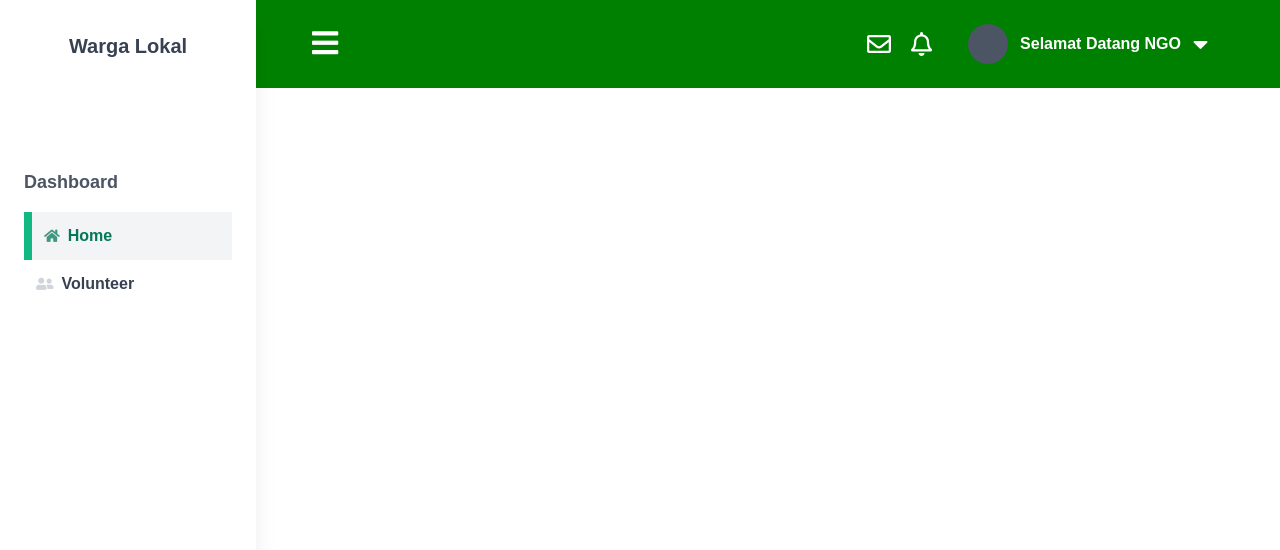
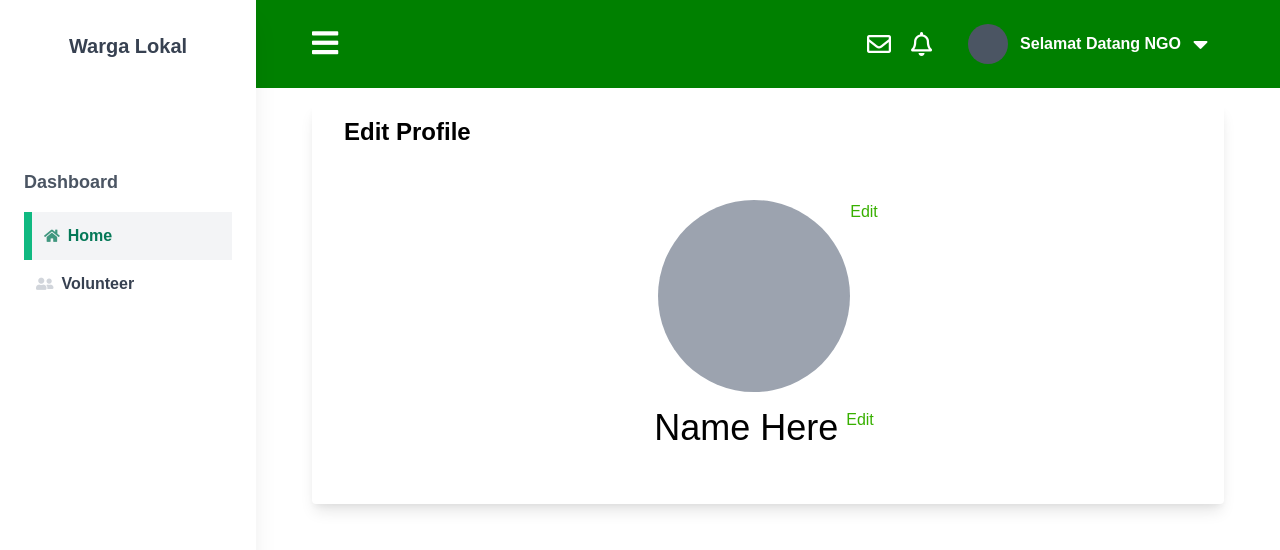
Before and after one commit to rickyrivaldo98/wargalokal-website, a React (Create React App) app: page /admin/profile in a window 1280 px wide. Shown: the top 550 px of the page. Built offline with nearby package versions, Linux system fonts and the light colour scheme.

Commit message:
page profile

```diff
--- a/src/components/admin/userDropdown.tsx
+++ b/src/components/admin/userDropdown.tsx
@@ -1,3 +1,5 @@
+import { Link } from "react-router-dom";
+
 const UserDropdown = () => {
     return (
         <>
@@ -12,9 +14,9 @@ const UserDropdown = () => {
                         <ul className="dropdown-menu absolute hidden text-white pt-1 px-5 right-0">
                             <li className="bg-green-nav hover:bg-green-navdark rounded-t-lg">
                                 <div className="flex align-middle justify-center whitespace-no-wrap">
-                                    <a className="py-2 pr-5" href="#">
+                                    <Link className="py-2 pr-5" to="admin/profile">
                                         <i className="fas fa-user-alt py-3 pl-5 pr-3"> </i> Profile
-                                    </a>
+                                    </Link>
                                 </div>
                             </li>
                             <li className="bg-green-nav hover:bg-green-navdark rounded-b-lg">
@@ -24,22 +26,10 @@ const UserDropdown = () => {
                                     </a>
                                 </div>
                             </li>
-
-                            {/* <li className="">
-                                <a
-                                    className="rounded-b-lg bg-green-nav hover:bg-green-navdark py-2 block whitespace-no-wrap"
-                                    href="#"
-                                >
-                                    Logout
-                                </a>
-                            </li> */}
                         </ul>
                     </div>
                 </div>
             </div>
-            {/* <div className="rounded-full bg-gray-600 w-10 h-10"></div>
-      <div className="text-white self-center px-3">Selamat Datang NGO</div>
-      <div className="fas fa-caret-down self-center text-2xl text-white"></div> */}
         </>
     );
 };
--- a/src/pages/admin/Admin.tsx
+++ b/src/pages/admin/Admin.tsx
@@ -5,7 +5,7 @@ import Dashboard from "./Dashboard";
 import VolunteerAdmin from "./VoluteerAdmin";
 import NavbarAdmin from "src/components/admin/navbarAdmin";
 import Detailvolunteer from "./Detailvolunteer";
-import EditProfile from "./EditProfile";
+import Profile from "./Profile";
 
 const Admin = () => {
     return (
@@ -18,8 +18,8 @@ const Admin = () => {
                         <Route path="/admin/detail-volunteer-admin">
                             <Detailvolunteer />
                         </Route>
-                        <Route path="/admin/edit">
-                            <EditProfile />
+                        <Route path="/admin/profile">
+                            <Profile />
                         </Route>
                         <Route path="/admin/volunteer-admin">
                             <VolunteerAdmin />
--- a/src/pages/admin/EditProfile.tsx
+++ b/src/pages/admin/Profile.tsx
@@ -1,4 +1,4 @@
-export default function EditProfile() {
+export default function Profile() {
     return (
         <>
             <div className="flex flex-wrap mt-4">
@@ -13,18 +13,16 @@ export default function EditProfile() {
                                 </div>
                             </div>
                         </div>
-                        <div className="py-10 w-full flex justify-evenly">
-                            <div className="">
-                                <div className="text-3xl font-black">100 Desa</div>
-                                <div>Kota Semarang</div>
-                            </div>
-                            <div className="">
-                                <div className="text-3xl font-black">1 Desa</div>
-                                <div>Kota Semarang</div>
-                            </div>
-                            <div className="">
-                                <div className="text-3xl font-black">1 Desa</div>
-                                <div>Kota Semarang</div>
+                        <div className="py-10 w-full flex justify-center">
+                            <div className="flex flex-col">
+                                <div className="flex justify-center">
+                                    <div className=" w-48 h-48 bg-gray-400 rounded-full"></div>
+                                    <div className="text-green-light">Edit</div>
+                                </div>
+                                <div className=" flex justify-center mr-4 my-4">
+                                    <div className=" text-4xl mx-2">Name Here</div>
+                                    <div className="text-green-light">Edit</div>
+                                </div>
                             </div>
                         </div>
                     </div>
```
Also changed, not shown: src/components/admin/sidebar.tsx (+14 -18 lines).
